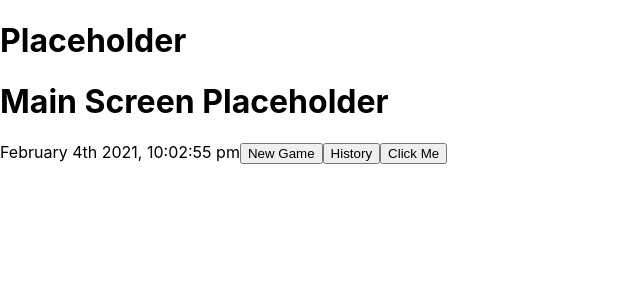
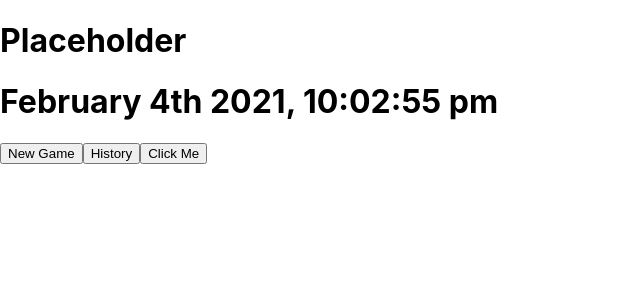
Before and after one commit to mpuchyr/carcassonne_score_app, a React (Create React App) app: page / in a window 1280 px wide. Shown: the top 300 px of the page, without its empty margins (0-640 px from the left). Built offline with nearby package versions, Linux system fonts and the light colour scheme.

Commit message:
Replace placeholder <h1> with the game's date and time

```diff
--- a/src/components/Main.js
+++ b/src/components/Main.js
@@ -23,8 +23,7 @@ const Main = (props) => {
 
     return (
         <div>
-            <h1>Main Screen Placeholder</h1>
-            {moment(game.gameDate).format('MMMM Do YYYY, h:mm:ss a')}
+            <h1>{moment(game.gameDate).format('MMMM Do YYYY, h:mm:ss a')}</h1>
             {game.players && showAllPlayers()}
             <button onClick={() => props.history.push('/newgame')}>New Game</button>
             <button onClick={() => props.history.push('/history')}>History</button>
```
Also changed, not shown: 1 other file (tests, documents, lock files or other folders).
